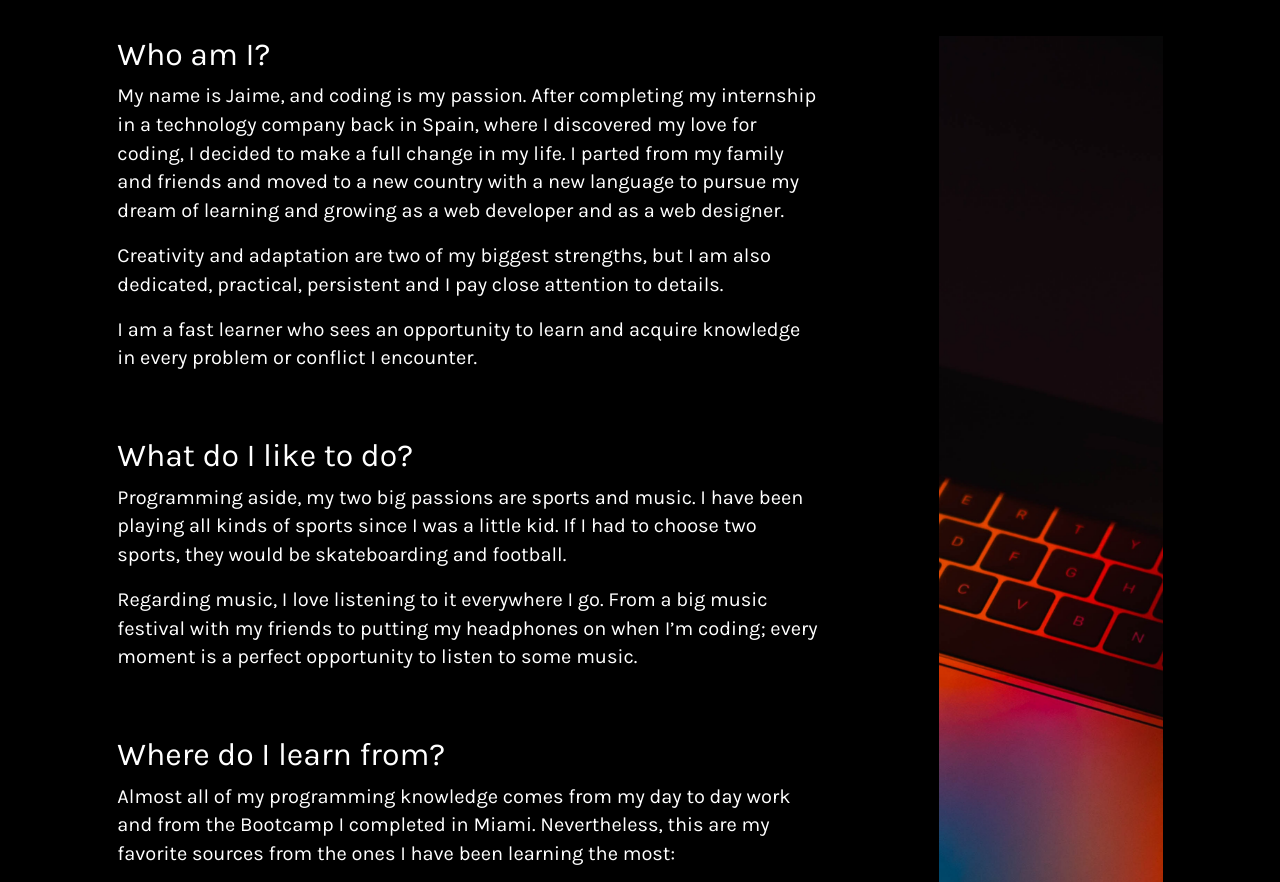
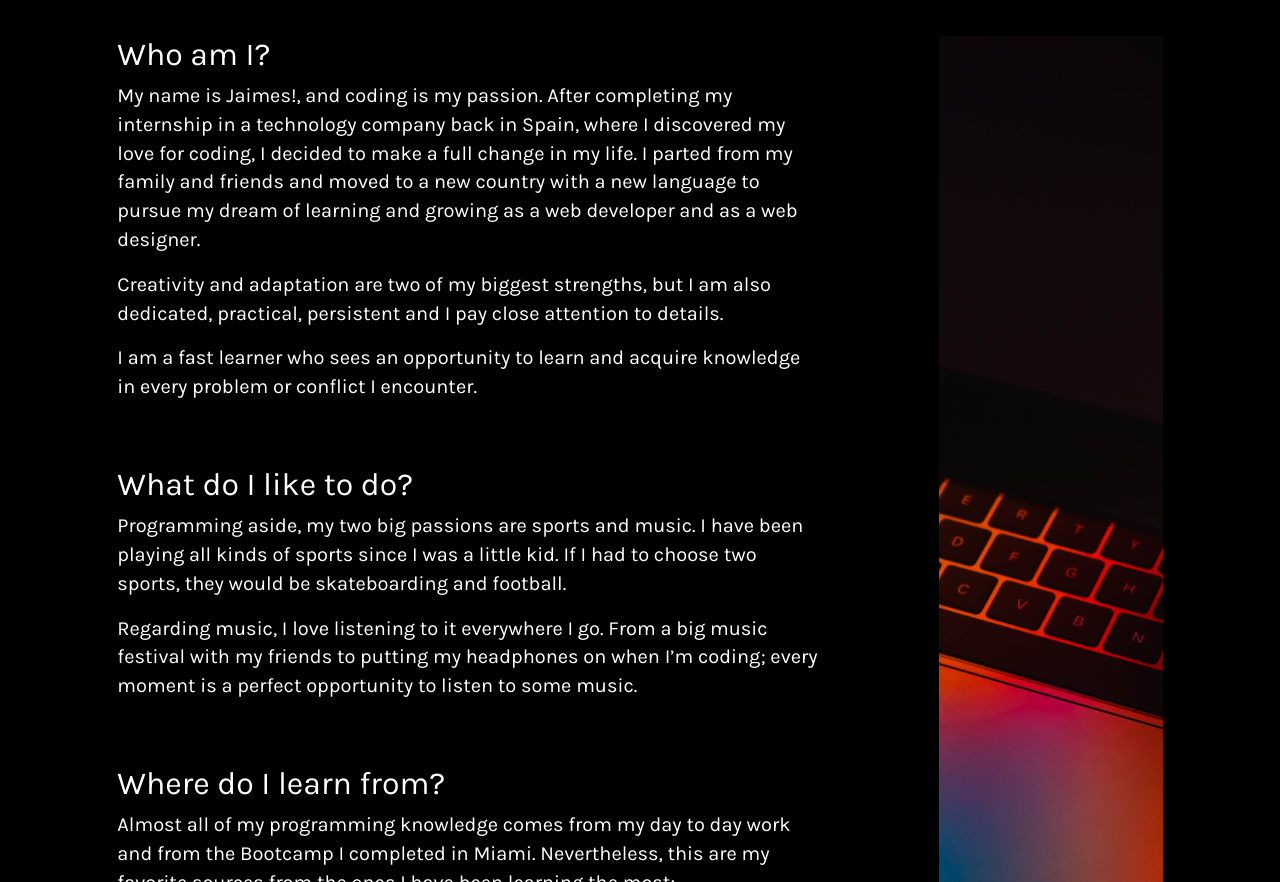
Before and after one commit to JaimeJacobo/Personal-Website, a plain HTML site: page index.html in a window 1280 px wide. Shown: the part 935-1817 px from the top of the page. Drawn offline with nearby package versions, Linux system fonts and the light colour scheme.

Commit message:
trying changes

```diff
--- a/index.html
+++ b/index.html
@@ -51,7 +51,7 @@
         <div id="contentOfWhoAmI" class="marginLeft">
           <h2>Who am I?</h2>
           <p>
-            My name is Jaime, and coding is my passion. After completing my internship in a technology company back in Spain, where I discovered my love for coding, I decided to make a full change in my life. I parted from my family and friends and moved to a new country with a new language to pursue my dream of learning and growing as a web developer and as a web designer.
+            My name is Jaimes!, and coding is my passion. After completing my internship in a technology company back in Spain, where I discovered my love for coding, I decided to make a full change in my life. I parted from my family and friends and moved to a new country with a new language to pursue my dream of learning and growing as a web developer and as a web designer.
           </p>
           <p>
             Creativity and adaptation are two of my biggest strengths, but I am also dedicated, practical, persistent and I pay close attention to details.
```
